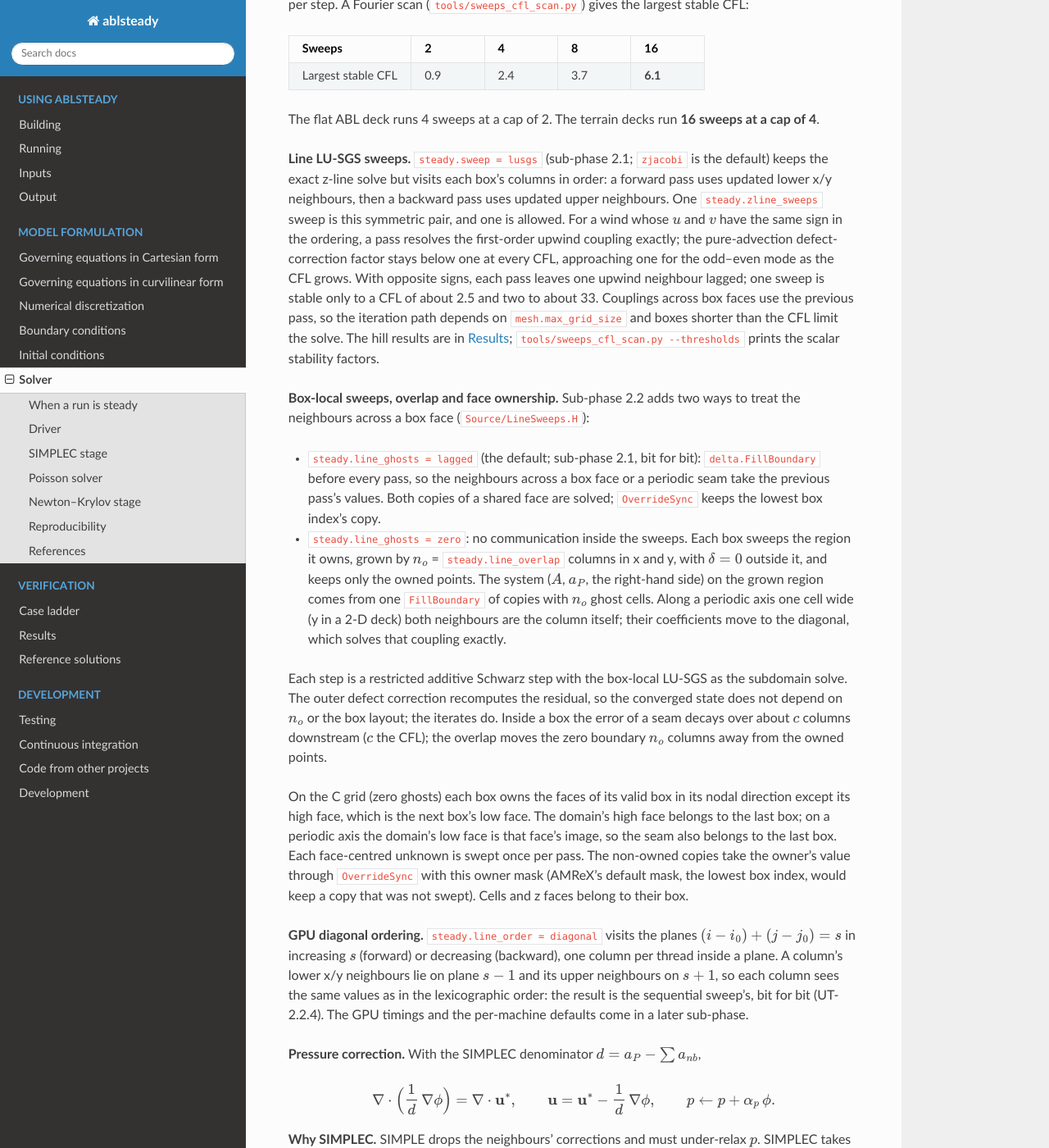
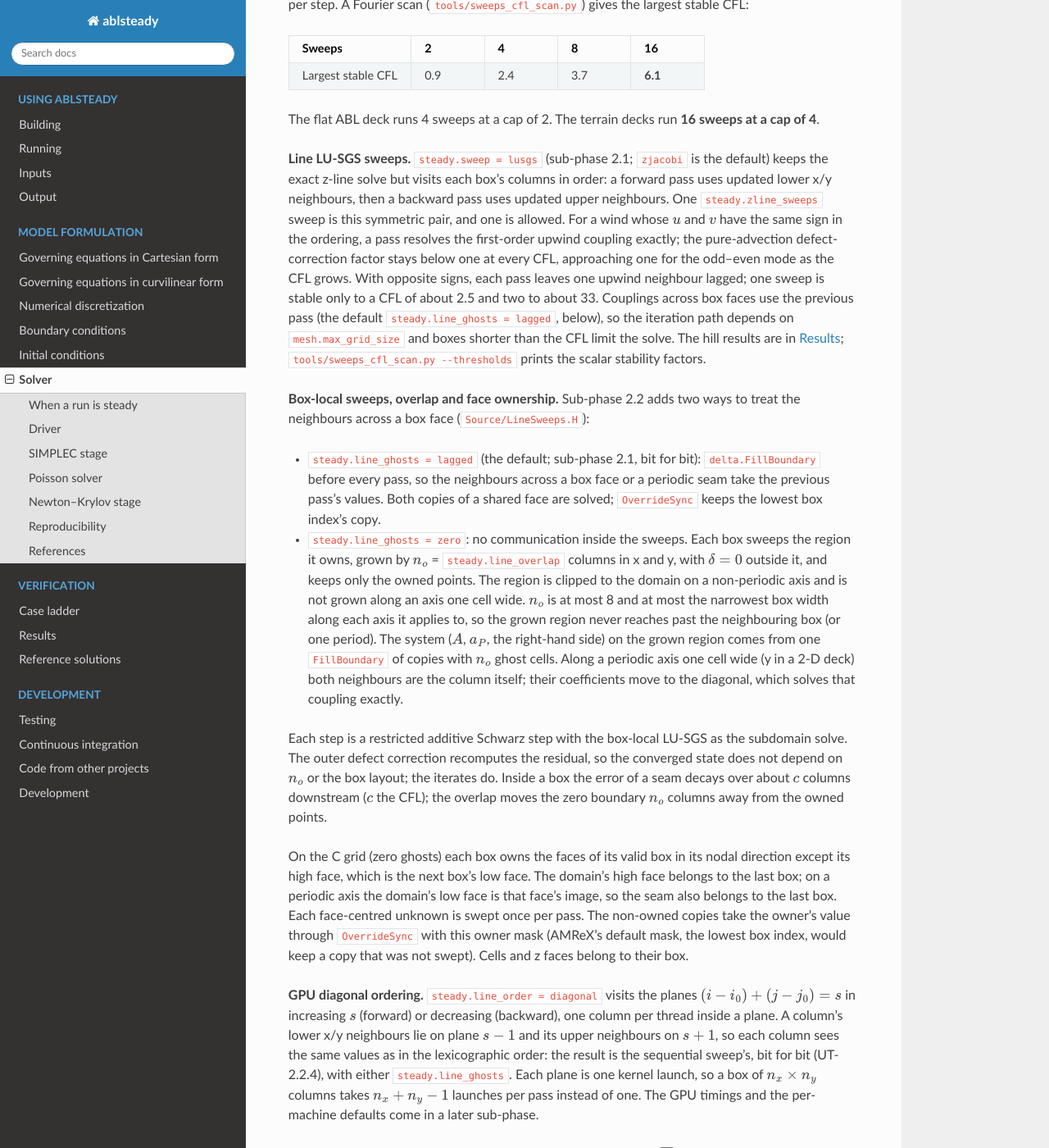
Before and after one commit to erf-model/gust-abl, a Sphinx documentation site: the page built from docs/solver.rst, in a window 1280 px wide and 1400 px high, scrolled down 2152 px. Shown: the whole window at 82% size. Built offline with Sphinx 7.4.7 and the Read the Docs theme 3.1.0, drawn with Linux system fonts in a browser that asks for light colours.

Commit message:
Docs: overlap bounds and one-cell axes, lagged default named in the 2.1 paragraph, diagonal ordering with either ghost mode
Co-authored-by: hgopalan <1108371+hgopalan@users.noreply.github.com>

```diff
--- a/docs/inputs.rst
+++ b/docs/inputs.rst
@@ -198,7 +198,7 @@ definition of a steady solution (:doc:`solver`) and its own. The application run
        the x/y neighbours lagged) or line LU-SGS (a symmetric Gauss–Seidel over the columns of each box with the
        exact z-line solve, exact along a wind whose u and v share a sign and stable at every CFL there; with
        u and v of opposite sign one sweep is stable only to a CFL of about 2.5 and two to about 33; a sequential
-       thread per box on a GPU until sub-phase 2.2). The sweep's path depends on the box layout
+       thread per box on a GPU unless ``steady.line_order = diagonal``). The sweep's path depends on the box layout
        (``mesh.max_grid_size``); the converged state does not. The LU-SGS hill deck runs two sweeps at
        ``steady.cfl_max = 16`` (two boxes of 64 × 1 columns).
    * - ``steady.line_ghosts``
--- a/docs/solver.rst
+++ b/docs/solver.rst
@@ -119,8 +119,9 @@ uses updated upper neighbours. One ``steady.zline_sweeps`` sweep is this symmetr
 wind whose :math:`u` and :math:`v` have the same sign in the ordering, a pass resolves the first-order upwind
 coupling exactly; the pure-advection defect-correction factor stays below one at every CFL, approaching one for the
 odd–even mode as the CFL grows. With opposite signs, each pass leaves one upwind neighbour lagged; one sweep is
-stable only to a CFL of about 2.5 and two to about 33. Couplings across box faces use the previous pass, so the
-iteration path depends on ``mesh.max_grid_size`` and boxes shorter than the CFL limit the solve. The hill results
+stable only to a CFL of about 2.5 and two to about 33. Couplings across box faces use the previous pass (the
+default ``steady.line_ghosts = lagged``, below), so the iteration path depends on ``mesh.max_grid_size`` and boxes
+shorter than the CFL limit the solve. The hill results
 are in :doc:`results`; ``tools/sweeps_cfl_scan.py --thresholds`` prints the scalar stability factors.
 
 **Box-local sweeps, overlap and face ownership.** Sub-phase 2.2 adds two ways to treat the neighbours across a box
@@ -131,8 +132,10 @@ face (``Source/LineSweeps.H``):
   shared face are solved; ``OverrideSync`` keeps the lowest box index's copy.
 - ``steady.line_ghosts = zero``: no communication inside the sweeps. Each box sweeps the region it owns, grown by
   :math:`n_o` = ``steady.line_overlap`` columns in x and y, with :math:`\delta = 0` outside it, and keeps only the
-  owned points. The system (:math:`A`, :math:`a_P`, the right-hand side) on the grown region comes from one
-  ``FillBoundary`` of copies with :math:`n_o` ghost cells. Along a periodic axis one cell wide (y in a 2-D deck)
+  owned points. The region is clipped to the domain on a non-periodic axis and is not grown along an axis one cell
+  wide. :math:`n_o` is at most 8 and at most the narrowest box width along each axis it applies to, so the grown
+  region never reaches past the neighbouring box (or one period). The system (:math:`A`, :math:`a_P`, the
+  right-hand side) on the grown region comes from one ``FillBoundary`` of copies with :math:`n_o` ghost cells. Along a periodic axis one cell wide (y in a 2-D deck)
   both neighbours are the column itself; their coefficients move to the diagonal, which solves that coupling
   exactly.
 
@@ -150,8 +153,10 @@ mask, the lowest box index, would keep a copy that was not swept). Cells and z f
 **GPU diagonal ordering.** ``steady.line_order = diagonal`` visits the planes :math:`(i - i_0) + (j - j_0) = s` in
 increasing :math:`s` (forward) or decreasing (backward), one column per thread inside a plane. A column's lower x/y
 neighbours lie on plane :math:`s - 1` and its upper neighbours on :math:`s + 1`, so each column sees the same
-values as in the lexicographic order: the result is the sequential sweep's, bit for bit (UT-2.2.4). The GPU
-timings and the per-machine defaults come in a later sub-phase.
+values as in the lexicographic order: the result is the sequential sweep's, bit for bit (UT-2.2.4), with either
+``steady.line_ghosts``. Each plane is one kernel launch, so a box of :math:`n_x \times n_y` columns takes
+:math:`n_x + n_y - 1` launches per pass instead of one. The GPU timings and the per-machine defaults come in a later
+sub-phase.
 
 **Pressure correction.** With the SIMPLEC denominator :math:`d = a_P - \sum a_{nb}`,
 
```
